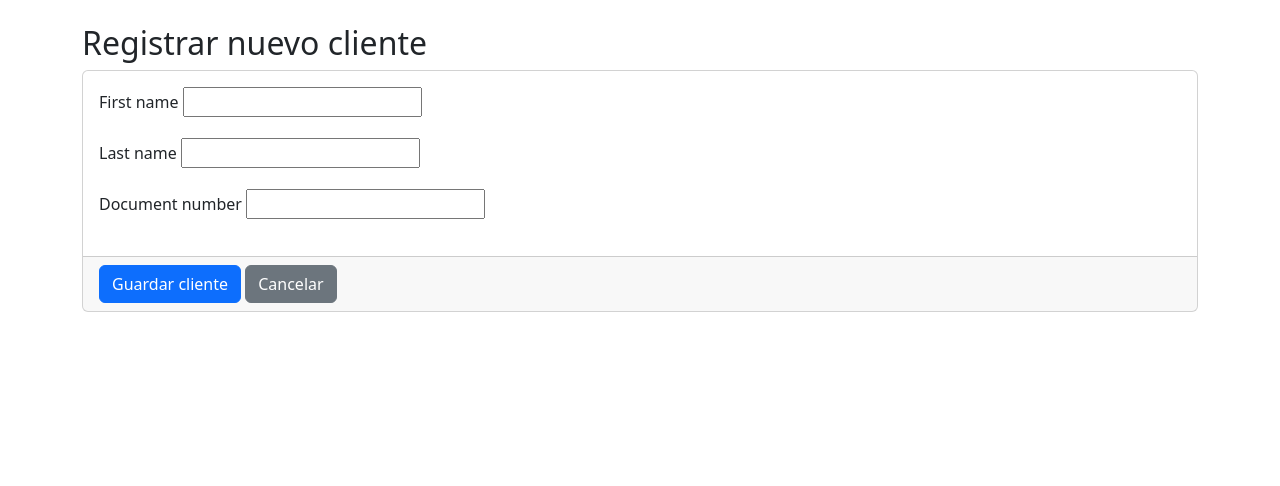
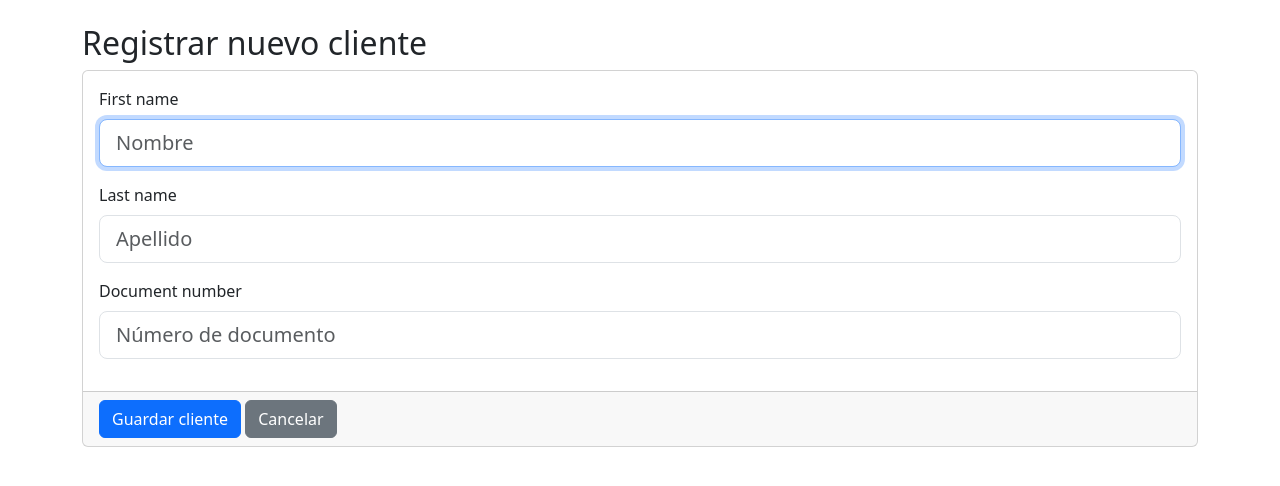
Before and after one commit to Chemozo/leasy-project, a Django app: page /clients/new/ in a window 1280 px wide. Shown: the top 486 px of the page. Run offline with Django 5.2, Linux system fonts and the light colour scheme; the visitor is signed in with stand-in values (Sample User, id 1); parts of the project's set-up code (start-up, migrations or seed data) failed here and were passed over.

Commit message:
Updated client view styles and added new client button

```diff
--- /dev/null
+++ b/core/clients/forms.py
@@ -0,0 +1,35 @@
+from django import forms
+from .models import Client
+
+
+class ClientForm(forms.ModelForm):
+    class Meta:
+        model = Client
+        fields = ["first_name", "last_name", "document_number"]
+        widgets = {
+            "first_name": forms.TextInput(
+                attrs={
+                    "class": "form-control form-control-lg",
+                    "placeholder": "Nombre",
+                    "autofocus": True,
+                }
+            ),
+            "last_name": forms.TextInput(
+                attrs={
+                    "class": "form-control form-control-lg",
+                    "placeholder": "Apellido",
+                }
+            ),
+            "document_number": forms.TextInput(
+                attrs={
+                    "class": "form-control form-control-lg",
+                    "placeholder": "Número de documento",
+                }
+            ),
+        }
+
+    def clean_document_number(self):
+        document_number = self.cleaned_data["document_number"]
+        if Client.objects.filter(document_number=document_number).exists():
+            raise forms.ValidationError("El número de documento ya existe")
+        return document_number
--- a/core/clients/templates/clients/client_list.html
+++ b/core/clients/templates/clients/client_list.html
@@ -1,7 +1,10 @@
 {% extends "base.html" %}
 {% block content %}
   <div class="container mt-4">
-    <h2>Clientes</h2>
+    <div class="mb-3 d-flex justify-content-between align-items-center">
+      <h2 class="mb-0">Clientes</h2>
+      <a href="{% url 'client_create' %}" class="btn btn-primary">Nuevo Cliente</a>
+    </div>
     <form method="get" class="mb-4">
       <div class="input-group">
         <input type="text"
--- a/core/clients/views.py
+++ b/core/clients/views.py
@@ -3,7 +3,8 @@ from django.views.generic import ListView, CreateView
 from django.urls import reverse_lazy
 from django.db.models import Q, Exists, OuterRef
 from .models import Client
-from contracts.models import Contract  # Assuming contracts is a separate app
+from contracts.models import Contract  #
+from .forms import ClientForm
 
 
 class ClientListView(LoginRequiredMixin, PermissionRequiredMixin, ListView):
@@ -32,9 +33,9 @@ class ClientListView(LoginRequiredMixin, PermissionRequiredMixin, ListView):
 
 class ClientCreateView(LoginRequiredMixin, PermissionRequiredMixin, CreateView):
     model = Client
+    form_class = ClientForm
+    permission_required = "clients.add_client"
     template_name = "clients/client_create.html"
-    fields = ["first_name", "last_name", "document_number"]
-    permission_required = "clients.add_client"
     success_url = reverse_lazy("client_list")
 
     def form_valid(self, form):
```
